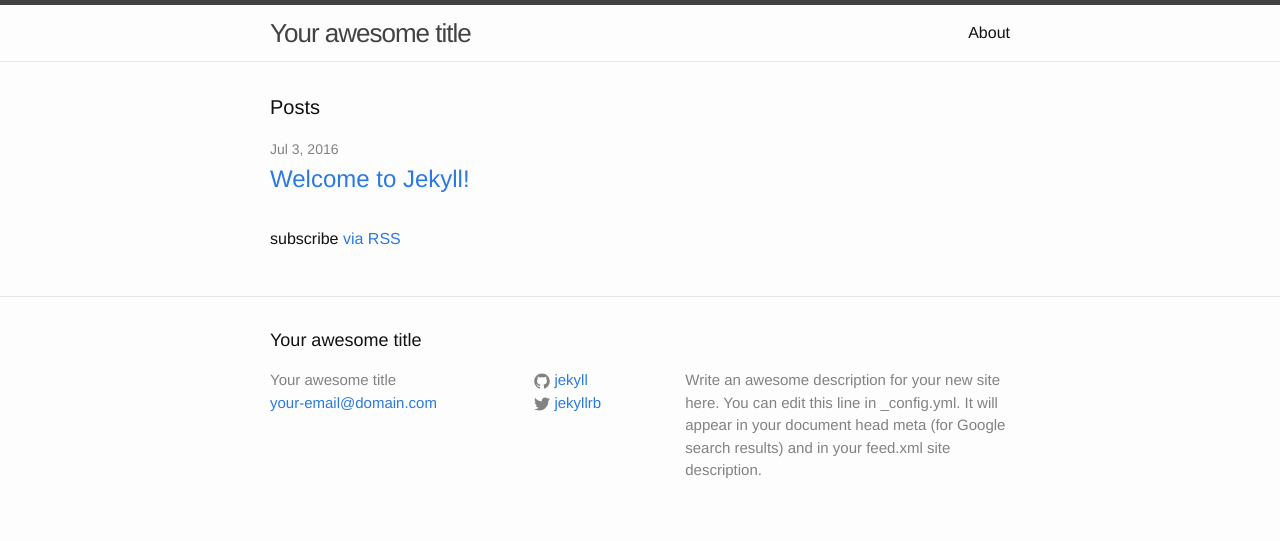
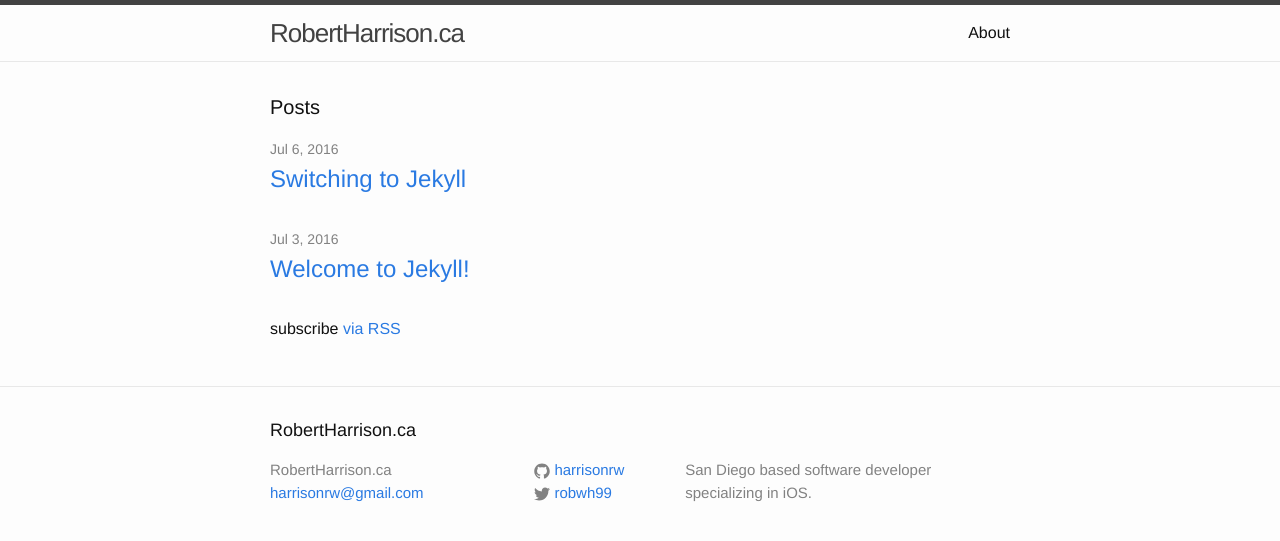
Before and after one commit to harrisonrw/web-jekyll, a Jekyll site: the page built from index.html, in a window 1280 px wide. Shown: the top 541 px of the page. Built offline with Jekyll 4.4.1, drawn with Linux system fonts in a browser that asks for light colours.

Commit message:
Add Switching to Jekyll Post - Part 1

```diff
--- a/_config.yml
+++ b/_config.yml
@@ -6,16 +6,14 @@
 # 'jekyll serve'. If you change this file, please restart the server process.
 
 # Site settings
-title: Your awesome title
-email: your-email@domain.com
+title: RobertHarrison.ca
+email: harrisonrw@gmail.com
 description: > # this means to ignore newlines until "baseurl:"
-  Write an awesome description for your new site here. You can edit this
-  line in _config.yml. It will appear in your document head meta (for
-  Google search results) and in your feed.xml site description.
+  San Diego based software developer specializing in iOS.
 baseurl: "" # the subpath of your site, e.g. /blog
-url: "http://yourdomain.com" # the base hostname & protocol for your site
-twitter_username: jekyllrb
-github_username:  jekyll
+url: "http://robertharrison.ca" # the base hostname & protocol for your site
+twitter_username: robwh99
+github_username:  harrisonrw
 
 # Build settings
 markdown: kramdown
```
Also changed, not shown: _posts/2016-07-05-switching-to-jekyll-1.markdown (added, +29 -0 lines).
